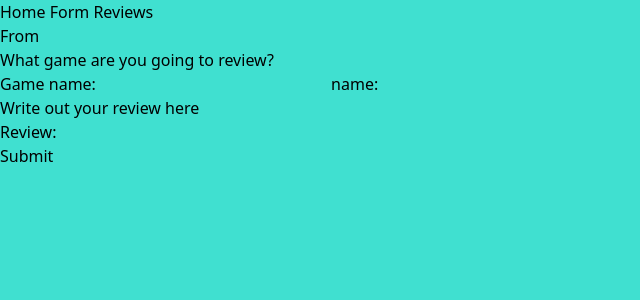
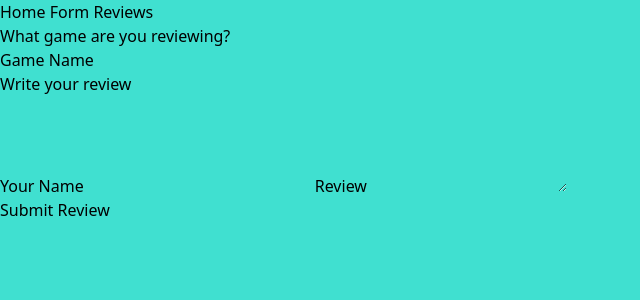
Before and after one commit to IndieMasco/TechEdWeek7Assignment, a React (Vite) app in the folder client/: page /form in a window 1280 px wide. Shown: the top 300 px of the page, without its empty margins (0-640 px from the left). Built offline with nearby package versions, Linux system fonts and the light colour scheme.

Commit message:
thats me done for the night just got one more main goal to get done

```diff
--- a/client/src/components/form/Form.jsx
+++ b/client/src/components/form/Form.jsx
@@ -3,60 +3,82 @@ import "./Form.css";
 import { useState } from "react";
 
 export default function Form() {
-  const [formData, setFromData] = useState({
+  const [formData, setFormData] = useState({
     gamename: "",
     name: "",
     review: "",
   });
 
-  function handleInputChange(event) {
-    setFromData({ ...formData, [event.target.name]: event.target.value });
-  }
+  // Handles the input fields
+  const handleInputChange = (event) => {
+    const { name, value } = event.target;
+    setFormData({ ...formData, [name]: value });
+  };
 
-  function handleSubmit(event) {
+  // Handles the form submit
+  const handleSubmit = async (event) => {
     event.preventDefault();
-    // This is where STEP 4 would go
-    // Fetch POST server route
-    // Add headers and body
-    console.log(formData);
-  }
+
+    try {
+      const response = await fetch("http://localhost:8080/add-reviews", {
+        method: "POST",
+        headers: {
+          "Content-Type": "application/json",
+        },
+        body: JSON.stringify(formData),
+      });
+      if (response.ok) {
+        setFormData({
+          gamename: "",
+          name: "",
+          review: "",
+        });
+      } else {
+        console.error("Failed to submit the review.");
+      }
+    } catch (error) {
+      console.error("An error occurred:", error);
+    }
+  };
 
   return (
-    <>
-      <h1>From</h1>
+    <div>
       <form onSubmit={handleSubmit}>
         <fieldset>
-          <legend>What game are you going to review?</legend>
-          <label htmlFor="">Game name: </label>
+          <legend>What game are you reviewing?</legend>
+          <label htmlFor="gamename">Game Name</label>
           <input
             type="text"
+            id="gamename"
             name="gamename"
             required
+            value={formData.gamename}
             onChange={handleInputChange}
           />
-          <label htmlFor="">name: </label>
+        </fieldset>
+        <fieldset>
+          <legend>Write your review</legend>
+          <label htmlFor="name">Your Name</label>
           <input
             type="text"
+            id="name"
             name="name"
             required
             value={formData.name}
             onChange={handleInputChange}
           />
-        </fieldset>
-
-        <fieldset>
-          <legend>Write out your review here</legend>
-          <label htmlFor="">Review: </label>
-          <input
-            type="text"
+          <label htmlFor="review">Review</label>
+          <textarea
+            id="review"
             name="review"
             required
+            rows="4"
             value={formData.review}
             onChange={handleInputChange}
-          />
+          ></textarea>
         </fieldset>
-        <button type="submit">Submit</button>
+        <button type="submit">Submit Review</button>
       </form>
-    </>
+    </div>
   );
 }
```
Also changed, not shown: 2 other files (tests, documents, lock files or other folders).
